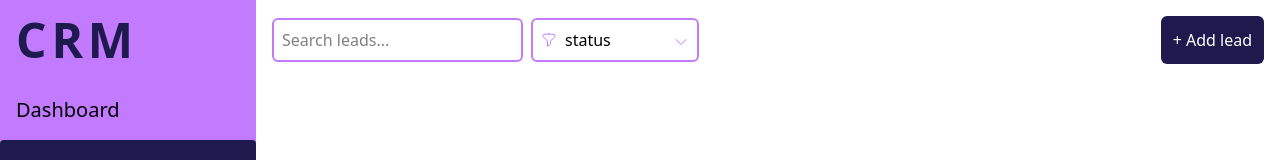
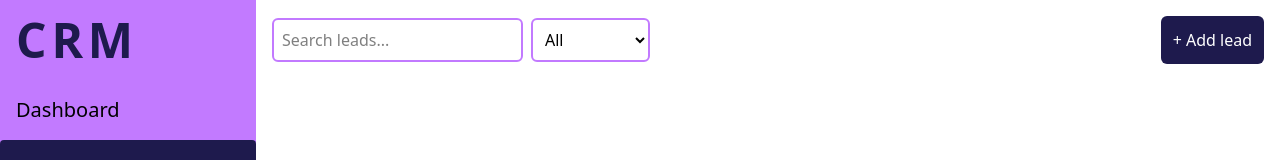
Before and after one commit to Naviralobo/CRM-System, a React (Vite) app: page /leads in a window 1280 px wide. Shown: the top 160 px of the page. Built offline with nearby package versions, Linux system fonts and the light colour scheme.

Commit message:
feat: search and filter with useMemo

```diff
--- a/src/Components/FilterLead.tsx
+++ b/src/Components/FilterLead.tsx
@@ -1,13 +1,25 @@
-import { FunnelIcon, ChevronDownIcon } from "@heroicons/react/24/outline";
+import { useDispatch } from "react-redux";
+import { leadStatus } from "../helpers/variables";
+import { setFilter } from "../store/leadSlice";
+import type { FilterType } from "../types/Lead";
 const FilterLead = () => {
+  const dispatch = useDispatch();
+  const filterChangeHandler = (e: React.ChangeEvent<HTMLSelectElement>) => {
+    dispatch(setFilter(e.target.value as FilterType));
+  };
   return (
-    <div className="flex gap-2 items-center justify-between px-2 border-2 border-sidebar-bg rounded-md">
-      <div className="flex items-center gap-2">
-        <FunnelIcon className="h-4 text-sidebar-bg" />
-        <span className="hidden md:inline w-25">status</span>
-      </div>
-      <ChevronDownIcon className="h-4 text-sidebar-bg mt-1" />
-    </div>
+    <select
+      name="status"
+      aria-label="status"
+      className=" flex gap-2  items-center justify-between px-2 border-2 border-sidebar-bg rounded-md"
+      onChange={filterChangeHandler}
+    >
+      {leadStatus.map((status) => (
+        <option key={status} value={status} className="p-2">
+          {status}
+        </option>
+      ))}
+    </select>
   );
 };
 
--- a/src/Components/LeadList.tsx
+++ b/src/Components/LeadList.tsx
@@ -1,15 +1,34 @@
 import { useSelector } from "react-redux";
 import LeadCard from "./LeadCard";
 import type { RootState } from "../store/store";
+import { useMemo } from "react";
 
 const LeadList = () => {
   const leads = useSelector((state: RootState) => state.leads.leads);
+  const search = useSelector((state: RootState) => state.leads.search);
+  const filter = useSelector((state: RootState) => state.leads.filter);
+
+  const filteredLeads = useMemo(() => {
+    let leadsCopy = leads;
+    if (filter !== "All") {
+      leadsCopy = leadsCopy.filter((lead) => lead.status === filter);
+    }
+    if (search.trim()) {
+      leadsCopy = leadsCopy.filter(
+        (lead) =>
+          lead.name.toLowerCase().includes(search.toLowerCase()) ||
+          lead.username.toLowerCase().includes(search.toLowerCase())
+      );
+    }
+    return leadsCopy;
+  }, [leads, search, filter]);
+
   return (
     <div className="grid w-full lg:grid-cols-3 sm:grid-cols-2  gap-3 p-4 ">
-      {leads.map((lead) => (
+      {filteredLeads.map((lead) => (
         <LeadCard key={lead.id} lead={lead} />
       ))}
-  </div>
+    </div>
   );
 };
 
--- a/src/Components/Modals/FormModal.tsx
+++ b/src/Components/Modals/FormModal.tsx
@@ -159,7 +159,7 @@ const FormModal = ({
                 onChange={handleFormData}
                 value={formData?.status}
               >
-                {leadStatus.map((status) => (
+                {leadStatus.slice(1).map((status) => (
                   <option key={status} value={status}>
                     {status}
                   </option>
--- a/src/Components/SearchLead.tsx
+++ b/src/Components/SearchLead.tsx
@@ -1,9 +1,18 @@
+import { useDispatch } from "react-redux";
+import { setSearch } from "../store/leadSlice";
+
 const SearchLead = () => {
+  const dispatch = useDispatch();
+
+  const searchChangeHandler = (e: React.ChangeEvent<HTMLInputElement>) => {
+    dispatch(setSearch(e.target.value));
+  };
   return (
     <input
       type="text"
       placeholder="Search leads..."
       className="rounded-md border-2 border-sidebar-bg p-2 md:flex-1"
+      onChange={searchChangeHandler}
     />
   );
 };
--- a/src/helpers/variables.ts
+++ b/src/helpers/variables.ts
@@ -1,5 +1,8 @@
+import type { FilterType } from "../types/Lead";
+
 export const leadsSource = ["Website", "Referral", "LinkedIn", "Other"];
-export const leadStatus = [
+export const leadStatus:FilterType[] = [
+  "All",
   "New",
   "Contacted",
   "Follow-up",
--- a/src/store/leadSlice.ts
+++ b/src/store/leadSlice.ts
@@ -1,10 +1,18 @@
-import type { Lead } from "../types/Lead";
+import type { FilterType, Lead } from "../types/Lead";
 import { createSlice, type PayloadAction } from "@reduxjs/toolkit";
 
 const storedLeads = localStorage.getItem("leads");
 
-const initialState: { leads: Lead[] } = {
+interface StateType {
+  leads: Lead[];
+  search: string;
+  filter: FilterType;
+}
+
+const initialState: StateType = {
   leads: storedLeads ? JSON.parse(storedLeads) : [],
+  search: "",
+  filter: "All",
 };
 
 const leadSlice = createSlice({
@@ -27,8 +35,15 @@ const leadSlice = createSlice({
       if (index !== -1) state.leads.splice(index, 1, payload);
       localStorage.setItem("leads", JSON.stringify(state.leads));
     },
+    setFilter: (state, { payload }: PayloadAction<FilterType>) => {
+      state.filter = payload;
+    },
+    setSearch: (state, { payload }: PayloadAction<string>) => {
+      state.search = payload;
+    },
   },
 });
 
-export const { addLead, deleteLead, updateLead } = leadSlice.actions;
+export const { addLead, deleteLead, updateLead, setFilter, setSearch } =
+  leadSlice.actions;
 export default leadSlice.reducer;
--- a/src/types/Lead.ts
+++ b/src/types/Lead.ts
@@ -8,3 +8,11 @@ export interface Lead {
   notes?: string;
   status?:string
 }
+
+export type FilterType =
+  | "All"
+  | "New"
+  | "Contacted"
+  | "Follow-up"
+  | "Converted"
+  | "Lost";
```
